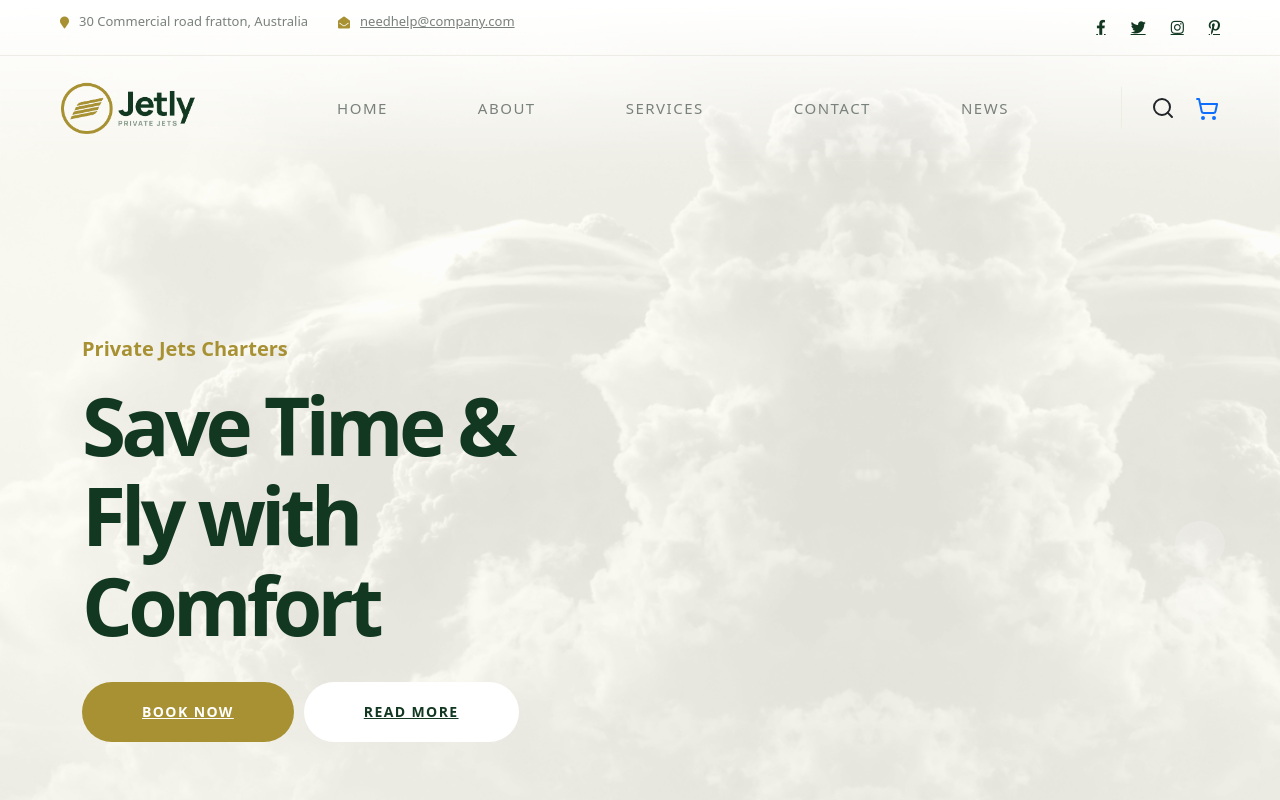
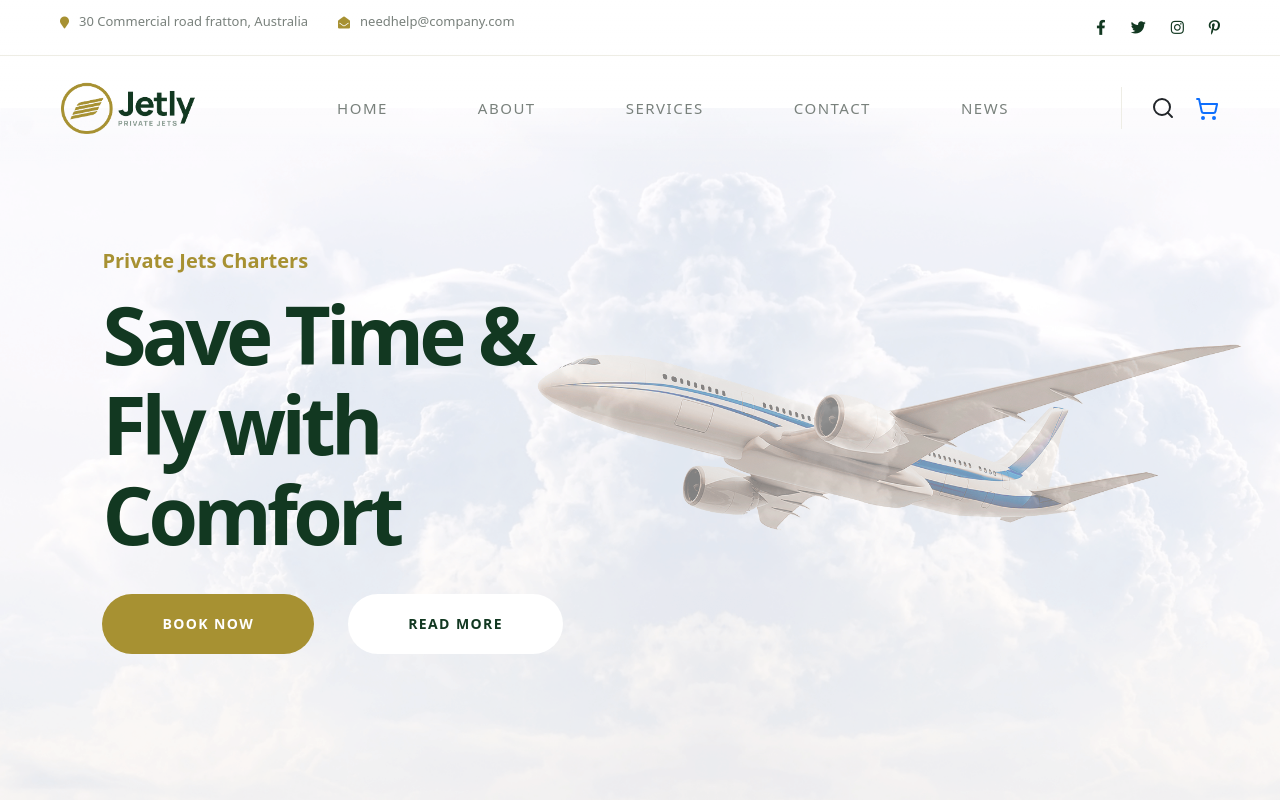
Before and after one commit to remurid/Trans-Addis_website, a Next.js app in the folder react-app/: page / in a window 1280 px wide. Shown: the top 800 px of the page. Built offline with nearby package versions, Linux system fonts and the light colour scheme.

Commit message:
add HeroSlider component and integrate framer-motion for animations; update package.json and package-lock.json for new dependencies

```diff
--- a/package.json
+++ b/package.json
@@ -1,5 +1,7 @@
 {
   "dependencies": {
+    "flatpickr": "^4.6.13",
+    "framer-motion": "^12.26.2",
     "lucide-react": "^0.562.0",
     "wowjs": "^1.1.3"
   }
--- a/react-app/src/app/globals.css
+++ b/react-app/src/app/globals.css
@@ -17,57 +17,20 @@ body {
   padding: 0;
 }
 
-/* Remove underline from menu links */
-.menu-onepage-menu-two-container .main-menu__list li a {
-  text-decoration: none !important;
-}
 
-/* 1. ANIMATION SETTINGS */
-.animate__animated {
-  /* Ensures the element stays visible (opacity: 1) after animation ends */
-  animation-fill-mode: both;
-  animation-duration: 1.2s;
-}
 
-/* 2. POSITIONING CONTAINER */
+/* 1. POSITIONING CONTAINER */
 .main-slider-three__img {
   position: absolute;
   top: 50%;
   right: -50px;
-  /* This centers the container.
-     Since the animation is now on a CHILD element, this transform won't be overwritten. */
+  /* Keep vertical centering here on the PARENT */
   transform: translateY(-50%);
   z-index: 5;
-  width: 900px; /* Define width here to ensure container has size */
+  width: 900px;
   max-width: 100%;
-  pointer-events: none; /* Good practice so the big image doesn't block clicks on text */
+  pointer-events: none;
 }
-
-/* 3. THE IMAGE ITSELF */
-.main-slider-three__img img {
-  width: 100%; /* Fill the 900px container */
-  height: auto;
-  display: block;
-}
-
-/* 4. BACKGROUND CLOUD LAYER */
-.image-layer-three {
-  position: absolute;
-  inset: 0;
-  z-index: 1;
-  background-size: cover;
-  background-position: center;
-}
-
-/* 5. SLIDER STRUCTURE */
-.main-slider-three, .swiper-slide {
-  position: relative;
-  overflow: hidden; /* Prevents scrollbars if plane enters from outside */
-}
-
-
-
-
 /* Hide default cursor when custom cursor is active */
 .custom-cursor {
   cursor: none !important;
@@ -93,18 +56,18 @@ body {
   }
 }
 
-.float-bob-y {
+/* .float-bob-y {
   animation: float-bob-y 3s ease-in-out infinite;
-}
+} */
 
-@keyframes float-bob-y {
+/* @keyframes float-bob-y {
   0%, 100% {
     transform: translateY(0);
   }
   50% {
     transform: translateY(-10px);
   }
-}
+} */
 
 .zoom-fade-2 {
   animation: zoom-fade-2 4s ease-in-out infinite;
@@ -156,3 +119,87 @@ body {
 .custom-cursor__innerhover .custom-cursor__cursor-two {
   transform: scale(1.5);
 }
+
+
+
+/*  */
+/* Neutralize WOW.js for the Hero Slider so Framer Motion can work */
+/* .main-slider-three .wow {
+  visibility: visible !important;
+  animation-name: none !important;
+} */
+
+/* Ensure the Plane container is actually visible and positioned */
+.main-slider-three__img {
+  position: absolute;
+  top: 61%;
+  right: 5%; /* Adjust this to move the plane left/right */
+  transform: translateY(-50%) !important;
+  width: 600px; /* Start with a smaller width to ensure it fits */
+  z-index: 10;
+  display: block !important;
+  opacity: 1 !important;
+}
+
+/* Fix for WordPress/Elementor inherited styles that might hide content */
+.main-slider-three__content,
+.main-slider-three__sub-title,
+.main-slider-three__title,
+.main-slider-three__btn-box {
+  opacity: 1 !important;
+  visibility: visible !important;
+}
+
+
+/* End of globals.css */
+/* Kill WOW animations – very important */
+.main-slider-three .wow,
+.main-slider-three [data-wow] {
+  visibility: visible !important;
+  animation: none !important;
+}
+
+/* Plane container */
+
+
+.main-slider-three__img {
+  position: absolute !important;
+  bottom: 5% !important;          /* keep plane near bottom */
+  right: 0 !important;
+  z-index: 60;
+  width: 55% !important;          /* responsive width */
+  max-width: 1000px;
+}
+
+/* Text – override any inherited Elementor centering */
+
+.main-slider-three__title {
+  font-size: clamp(3.2rem, 6vw, 5.2rem);
+  line-height: 1.15;
+  margin-bottom: 1.4rem;
+  font-weight: 700;
+}
+
+.main-slider-three__sub-title {
+  font-size: 1.35rem;
+  font-weight: 500;
+  margin-bottom: 0.8rem;
+  color: #fff; /* ← adjust if needed */
+}
+
+a {
+  text-decoration: none !important;
+}
+
+@media (max-width: 992px) {
+  .main-slider-three__img {
+    bottom: 8%;
+    width: 70%;
+    max-width: none;
+  }
+
+  .main-slider-three__content {
+    padding-left: 6vw;
+    max-width: 90%;
+  }
+}
--- a/react-app/src/app/page.tsx
+++ b/react-app/src/app/page.tsx
@@ -8,6 +8,8 @@ import Counter from '@/components/Counter';
 import Newsletter from '@/components/Newsletter';
 import Footer from '@/components/Footer';
 import ClientScripts from '@/components/ClientScripts';
+import { motion } from 'framer-motion';
+import HeroSlider from '@/components/HeroSlider';
 
 export default function Home() {
   const menuItems = [
@@ -134,6 +136,35 @@ export default function Home() {
     { icon: 'fa-map-marker', text: '30 broklyn golden street. New York' },
   ];
 
+  const planeAnimation = {
+    // Start state: Off-screen to the left, slightly invisible
+    hidden: {
+      x: -200,
+      opacity: 0,
+      y: 0
+    },
+    // End state: In position, fully visible
+    visible: {
+      x: 0,
+      opacity: 1,
+      transition: {
+        duration: 1.5,
+        ease: "easeOut" // Smooth landing
+      }
+    },
+    // The "Bobbing" effect (happens continuously)
+    float: {
+      y: [0, -20, 0], // Move up 20px, then back down
+      transition: {
+        duration: 3,
+        repeat: Infinity, // Loop forever
+        repeatType: "mirror",
+        ease: "easeInOut",
+        delay: 1.5 // Wait for the entrance to finish before bobbing
+      }
+    }
+  };
+
   return (
     <div id="page" className="site page-wrapper">
       <ClientScripts />
@@ -146,56 +177,21 @@ export default function Home() {
       />
       <main>
         {/* Hero Section */}
-        <section className="elementor-section elementor-top-section elementor-element elementor-element-e64a631 elementor-section-full_width elementor-section-stretched elementor-section-height-default elementor-section-height-default" data-id="e64a631" data-element_type="section" data-settings="{&quot;stretch_section&quot;:&quot;section-stretched&quot;}">
+        {/* Hero Section Wrapper */}
+      <section className="elementor-section elementor-top-section elementor-element elementor-element-e64a631 elementor-section-full_width elementor-section-stretched elementor-section-height-default elementor-section-height-default" data-id="e64a631" data-element_type="section" data-settings="{&quot;stretch_section&quot;:&quot;section-stretched&quot;}">
           <div className="elementor-container elementor-column-gap-no">
             <div className="elementor-column elementor-col-100 elementor-top-column elementor-element elementor-element-3d2fb4b" data-id="3d2fb4b" data-element_type="column">
               <div className="elementor-widget-wrap elementor-element-populated">
                 <div className="elementor-element elementor-element-0d9f918 elementor-widget elementor-widget-jetly-main-slider" data-id="0d9f918" data-element_type="widget" data-widget_type="jetly-main-slider.default">
-                  <div className="elementor-widget-container">
-                    <section className="main-slider-three clearfix">
-                      <div className="swiper-container thm-swiper__slider" data-swiper-options='{"slidesPerView": 1, "allowTouchMove": false, "loop": false, "effect": "fade", "pagination": {"el": "#main-slider-pagination", "type": "bullets", "clickable": true}, "navigation": {"nextEl": "#main-slider__swiper-button-next", "prevEl": "#main-slider__swiper-button-prev"}}'>
-                        <div className="swiper-wrapper">
-                          <div className="swiper-slide">
-                            <div className="image-layer-three" style={{backgroundImage: "url(/uploads/2023/01/cloud-1.png)"}}></div>
-                            {/* <div className="main-slider-three__img wow zoomIn" data-wow-delay="200ms"> */}
-                            {/* <div className="main-slider-three__img wow animate__animated animate__zoomIn" data-wow-delay="200ms"> */}
 
-                            <div className="main-slider-three__img">
-                              <div className="wow animate__animated animate__zoomIn" data-wow-delay="200ms" >
-                              <img src="/uploads/2023/01/main-slider-three-img-1.png" alt="main-slider-three-img-1" className="float-bob-y" />
-                              </div>
-                            </div>
-                            <div className="container">
-                              <div className="row">
-                                <div className="col-xl-6">
-                                  <div className="main-slider-three__content">
-                                    <p className="main-slider-three__sub-title wow animate__animated animate__fadeInUp" data-wow-delay="100ms">Private Jets Charters</p>
-                                    <h2 className="main-slider-three__title wow animate__animated animate__fadeInUp" data-wow-delay="300ms">Save Time &amp; <br /> Fly with Comfort</h2>
-                                    <div className="main-slider-three__btn-box wow animate__animated animate__fadeInUp" data-wow-delay="500ms">
-                                      <a href="/booking" className="thm-btn main-slider__btn">Book Now</a>
-                                      <a href="/contact-us" className="thm-btn main-slider__btn-two">Read More</a>
-                                    </div>
-                                  </div>
-                                </div>
-                              </div>
-                            </div>
-                          </div>
-                        </div>
-                        {/* If we need pagination */}
-                        <div className="swiper-pagination" id="main-slider-pagination"></div>
-                        {/* If we need navigation buttons */}
-                        <div className="main-slider__nav">
-                          <div className="swiper-button-prev" id="main-slider__swiper-button-prev"></div>
-                          <div className="swiper-button-next" id="main-slider__swiper-button-next"></div>
-                        </div>
-                      </div>
-                    </section>
-                  </div>
-                </div>
+                {/* HERE IS THE NEW COMPONENT */}
+                <HeroSlider />
+
               </div>
             </div>
           </div>
-        </section>
+        </div>
+      </section>
 
         {/* Request Section */}
         <Request
--- /dev/null
+++ b/react-app/src/components/HeroSlider.tsx
@@ -0,0 +1,139 @@
+'use client';
+
+import React from 'react';
+import { motion } from 'framer-motion';
+
+const HeroSlider = () => {
+  return (
+    <div className="elementor-widget-container">
+      <section
+        className="main-slider-three clearfix"
+        style={{
+          position: 'relative',
+          overflow: 'hidden',
+          minHeight: '105vh',             // ← much taller now
+          height: '105vh',
+          display: 'flex',
+          alignItems: 'center',
+          background: 'none',
+        }}
+      >
+        {/* Moving Clouds Background */}
+        {/* <motion.div
+          className="image-layer-three"
+          style={{
+            backgroundImage: "url(/uploads/2023/01/cloud-1.png)",
+            position: 'absolute',
+            inset: 0,
+            zIndex: 1,
+            backgroundSize: '200%',
+            backgroundPosition: 'center',
+            backgroundRepeat: 'repeat-x', // helps with seamless drift
+            willChange: 'transform',             // performance
+          }}
+
+          transition={{
+            duration: 40,
+            repeat: Infinity,
+            ease: 'linear',
+          }}
+        /> */}
+
+        {/* Optional second cloud layer for depth (faster/slower) */}
+        <motion.div
+          className="image-layer-three"
+          style={{
+            backgroundImage: "url(/uploads/2023/01/cloud-1.png)",
+            position: 'absolute',
+            inset: 0,
+            zIndex: 2,
+            backgroundSize: '120%',
+            opacity: 0.6,
+            backgroundPosition: 'center',
+            backgroundRepeat: 'repeat-x',
+          }}
+          transition={{
+            duration: 60,
+            repeat: Infinity,
+            ease: 'linear',
+          }}
+        />
+
+        {/* PLANE – starts far right, glides LEFT toward text */}
+        <div className="main-slider-three__img">
+          <motion.img
+            src="/uploads/2023/01/main-slider-three-img-1.png"
+            alt="Private Jet"
+            initial={{ x: '70vw', opacity: 0 }}     // starts very far right (your current position feel)
+            animate={{
+              x: '-3vw',                            // ends close to text (adjust 8–15vw range)
+              opacity: 1,
+              y: [0, -30, 0],                       // floating effect
+            }}
+            transition={{
+              x: { duration: 1.8, ease: [0.22, 1, 0.36, 1] }, // smooth, elegant glide
+              opacity: { duration: 1.2 },
+              y: {
+                duration: 4,
+                repeat: Infinity,
+                repeatType: 'reverse',
+                ease: 'easeInOut',
+              },
+            }}
+            style={{
+              width: '100%',
+              maxWidth: '920px',                    // big & impressive
+              height: 'auto',
+              display: 'block',
+
+            }}
+          />
+        </div>
+
+        {/* CONTENT – lower & left-aligned */}
+        <div
+          className="main-slider-three__content"
+          style={{
+            position: 'relative',
+            zIndex: 12,
+            maxWidth: '680px',
+            paddingLeft: '8vw',
+            paddingRight: '4vw',
+            marginTop: '8vh', // ← pushes text lower on the screen
+          }}
+        >
+          <motion.p
+            initial={{ opacity: 0, y: 50 }}
+            animate={{ opacity: 1, y: 0 }}
+            transition={{ delay: 0.5, duration: 1 }}
+            className="main-slider-three__sub-title"
+          >
+            Private Jets Charters
+          </motion.p>
+
+          <motion.h2
+            initial={{ opacity: 0, y: 60 }}
+            animate={{ opacity: 1, y: 0 }}
+            transition={{ delay: 0.7, duration: 1.1 }}
+            className="main-slider-three__title"
+          >
+            Save Time &amp;<br />Fly with Comfort
+          </motion.h2>
+
+          <motion.div
+            initial={{ opacity: 0, y: 60 }}
+            animate={{ opacity: 1, y: 0 }}
+            transition={{ delay: 0.9, duration: 1.1 }}
+            className="main-slider-three__btn-box"
+            style={{ marginTop: '2.2rem', display: 'flex', gap: '1.5rem' }}
+          >
+            <a href="/booking" className="thm-btn main-slider__btn">Book Now</a>
+            <a href="/contact-us" className="thm-btn main-slider__btn-two">Read More</a>
+          </motion.div>
+        </div>
+      </section>
+    </div>
+  );
+};
+
+export default HeroSlider;
--- a/react-app/src/components/Request.tsx
+++ b/react-app/src/components/Request.tsx
@@ -25,6 +25,9 @@ const Request: React.FC<RequestProps> = ({ shape1, shape2 }) => {
     // Handle form submission
     console.log(formData);
   };
+
+  //
+
 
   return (
     <section className="request">
```
Also changed, not shown: react-app/src/styles/style.css, 1 other file (tests, documents, lock files or other folders).
